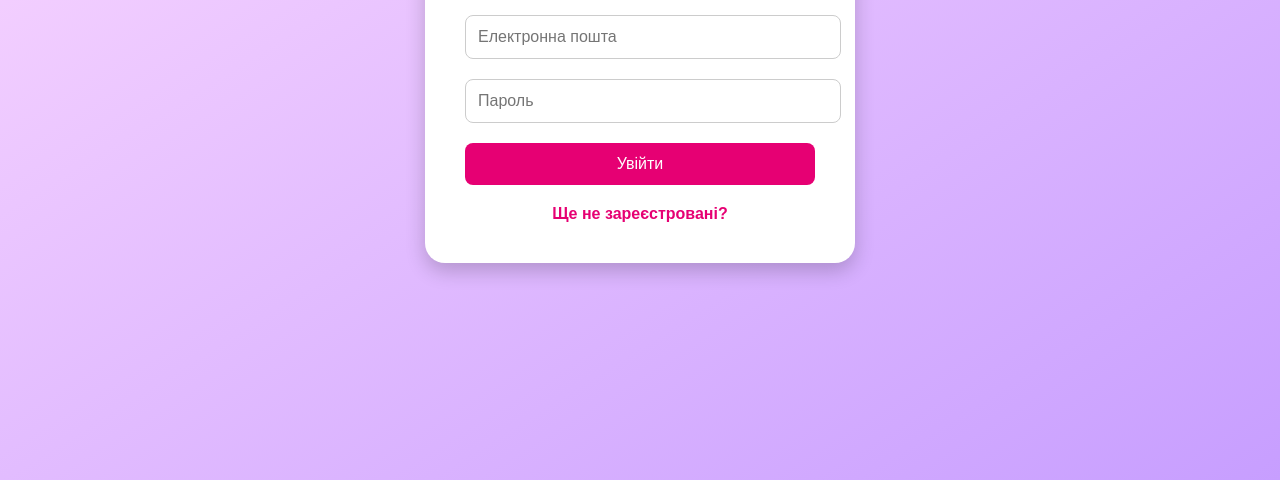
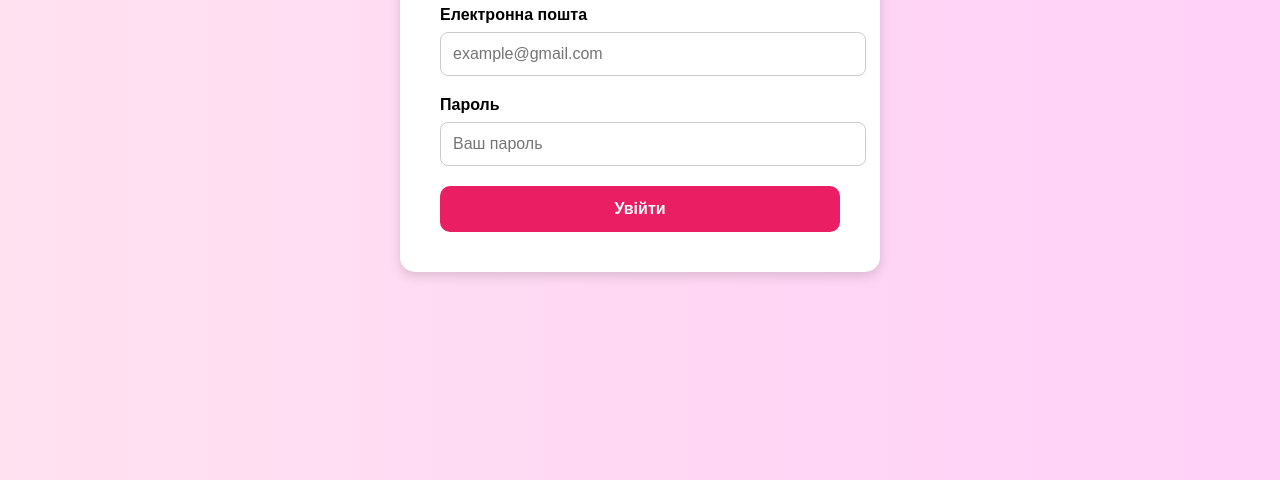
Before and after one commit to Milana-Budzanovska/FocusEd-platform, a website: page login.html in a window 1280 px wide. Shown: the part 320-800 px from the top of the page. Drawn offline with Linux system fonts and the light colour scheme.

Commit message:
Update login.html

```diff
--- a/login.html
+++ b/login.html
@@ -1,84 +1,118 @@
 <!DOCTYPE html>
 <html lang="uk">
 <head>
-  <meta charset="UTF-8">
-  <title>Вхід до кабінету</title>
+  <meta charset="UTF-8" />
+  <title>Вхід до платформи</title>
   <style>
     body {
-      margin: 0;
-      padding: 0;
       font-family: Arial, sans-serif;
-      background: linear-gradient(to bottom right, #fddaff, #c79eff);
-      height: 100vh;
+      background: linear-gradient(to right, #ffe1f0, #ffd0f8);
       display: flex;
       justify-content: center;
       align-items: center;
+      height: 100vh;
+      margin: 0;
     }
 
     .login-box {
       background: #fff;
       padding: 40px;
-      border-radius: 20px;
-      box-shadow: 0 8px 20px rgba(0,0,0,0.2);
-      width: 350px;
-      text-align: center;
+      border-radius: 15px;
+      box-shadow: 0 4px 12px rgba(0, 0, 0, 0.15);
+      width: 100%;
+      max-width: 400px;
     }
 
     .login-box h2 {
+      text-align: center;
+      color: #e91e63;
       margin-bottom: 30px;
-      color: #e60073;
     }
 
-    .login-box input[type="text"],
-    .login-box input[type="password"] {
+    .form-group {
+      margin-bottom: 20px;
+    }
+
+    .form-group label {
+      font-weight: bold;
+      display: block;
+      margin-bottom: 8px;
+    }
+
+    .form-group input {
       width: 100%;
       padding: 12px;
-      margin-bottom: 20px;
       border: 1px solid #ccc;
       border-radius: 8px;
       font-size: 16px;
     }
 
-    .login-box button {
+    .login-btn {
       width: 100%;
-      padding: 12px;
-      background-color: #e60073;
-      color: #fff;
+      padding: 14px;
+      background-color: #e91e63;
+      color: white;
+      font-size: 16px;
+      font-weight: bold;
       border: none;
-      border-radius: 8px;
-      font-size: 16px;
+      border-radius: 10px;
       cursor: pointer;
       transition: background-color 0.3s ease;
     }
 
-    .login-box button:hover {
-      background-color: #cc005f;
+    .login-btn:hover {
+      background-color: #c2185b;
     }
 
-    .back-link {
-      margin-top: 20px;
-      display: inline-block;
-      color: #e60073;
-      text-decoration: none;
-      font-weight: bold;
-    }
-
-    .back-link:hover {
-      text-decoration: underline;
+    .error {
+      color: red;
+      text-align: center;
+      margin-top: 10px;
+      display: none;
     }
   </style>
 </head>
 <body>
-
   <div class="login-box">
-    <h2>Вхід до кабінету</h2>
-    <form action="/login" method="POST">
-      <input type="text" name="email" placeholder="Електронна пошта" required>
-      <input type="password" name="password" placeholder="Пароль" required>
-      <button type="submit">Увійти</button>
-    </form>
-    <a href="registerstudent.html" class="back-link">Ще не зареєстровані?</a>
+    <h2>Вхід до особистого кабінету</h2>
+    <div class="form-group">
+      <label for="email">Електронна пошта</label>
+      <input type="email" id="email" placeholder="example@gmail.com" />
+    </div>
+    <div class="form-group">
+      <label for="password">Пароль</label>
+      <input type="password" id="password" placeholder="Ваш пароль" />
+    </div>
+    <button class="login-btn">Увійти</button>
+    <div class="error" id="errorMsg">Невірна електронна пошта або пароль.</div>
   </div>
 
+  <script>
+    document.querySelector('.login-btn').addEventListener('click', async () => {
+      const email = document.getElementById('email').value.trim();
+      const password = document.getElementById('password').value.trim();
+
+      try {
+        const res = await fetch('http://localhost:3001/login', {
+          method: 'POST',
+          headers: {
+            'Content-Type': 'application/json',
+          },
+          body: JSON.stringify({ email, password }),
+        });
+
+        const text = await res.text();
+
+        if (res.ok && text.includes('успішний')) {
+          window.location.href = 'cabinet.html';
+        } else {
+          document.getElementById('errorMsg').style.display = 'block';
+        }
+      } catch (err) {
+        console.error('Помилка запиту:', err);
+        alert('Сталася помилка при з’єднанні з сервером.');
+      }
+    });
+  </script>
 </body>
 </html>
```
